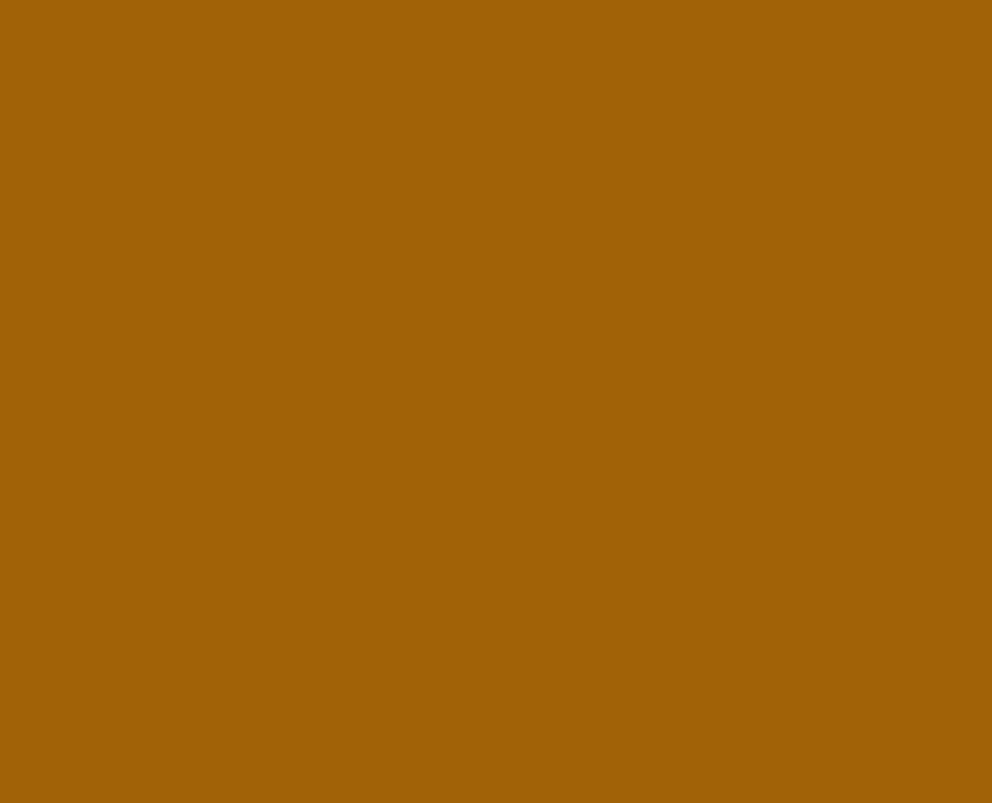
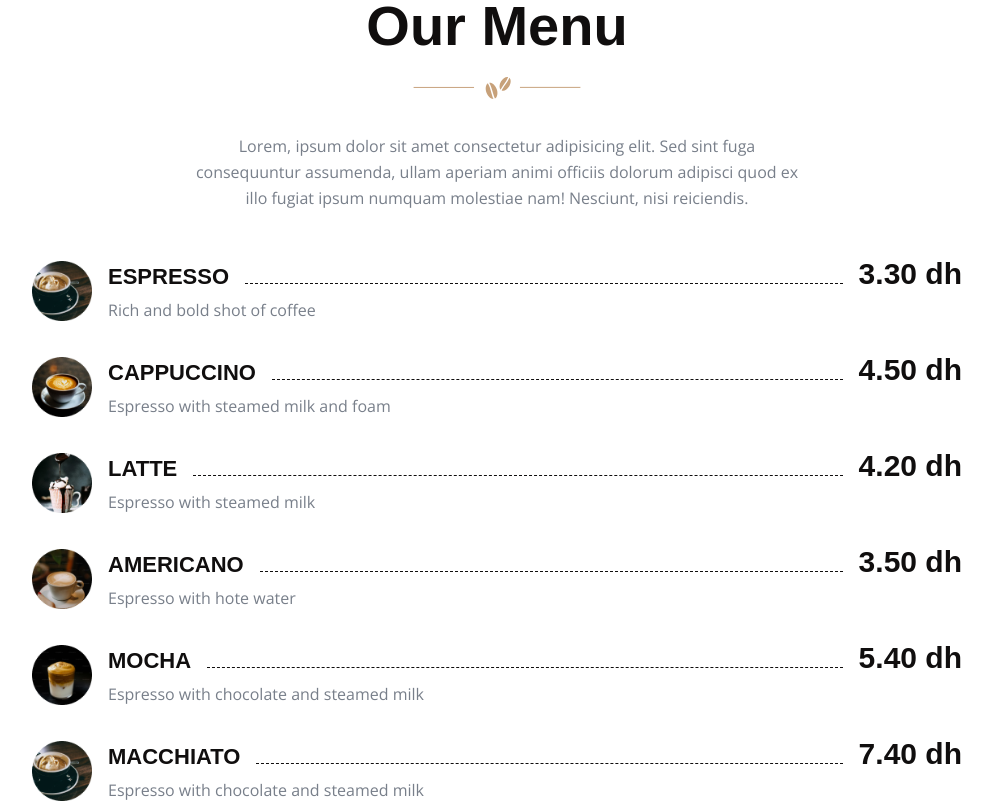
Before and after one commit to Fal-Hamza/coofeeshop, a Next.js app: page / in a window 1280 px wide. Shown: the part 4060-4863 px from the top of the page, without its empty margins (143-1135 px from the left). Built offline with nearby package versions, Linux system fonts and the light colour scheme; a web font is replaced by a local one.

Commit message:
menu section

```diff
--- a/app/page.jsx
+++ b/app/page.jsx
@@ -3,6 +3,7 @@
 import About from "@/components/About";
 import { Explore } from "@/components/Explore";
 import Hero from "@/components/Hero";
+import Menu from "@/components/Menu";
 // %%%%%%%%%%%%%%%%%%%%%%%%%%%%%%%%%%%%%
 import LocomotiveScroll from "locomotive-scroll";
 import { useEffect } from "react";
@@ -27,6 +28,9 @@
       <Explore />
 
       <About />
+
+      <Menu />
+
       {/* temporary div */}
       <div className="h-[4000px] bg-yellow-700"></div>
     </div>
--- /dev/null
+++ b/components/Menu.jsx
@@ -0,0 +1,109 @@
+import Separator from "./Separator";
+// componens
+import MenuItem from "./MenuItem";
+
+const menuItems = [
+  {
+    imgSrc: "/assets/menu/coffee-1.png",
+    name: "Espresso",
+    description: "Rich and bold shot of coffee",
+    price: 3.3,
+  },
+  {
+    imgSrc: "/assets/menu/coffee-2.png",
+    name: "Cappuccino",
+    description: "Espresso with steamed milk and foam",
+    price: 4.5,
+  },
+  {
+    imgSrc: "/assets/menu/coffee-3.png",
+    name: "Latte",
+    description: "Espresso with steamed milk ",
+    price: 4.2,
+  },
+  {
+    imgSrc: "/assets/menu/coffee-4.png",
+    name: "Americano",
+    description: "Espresso with hote water",
+    price: 3.5,
+  },
+  {
+    imgSrc: "/assets/menu/coffee-5.png",
+    name: "Mocha",
+    description: "Espresso with chocolate and steamed milk",
+    price: 5.4,
+  },
+  {
+    imgSrc: "/assets/menu/coffee-1.png",
+    name: "Macchiato",
+    description: "Espresso with chocolate and steamed milk",
+    price: 7.4,
+  },
+  {
+    imgSrc: "/assets/menu/coffee-2.png",
+    name: "Flat White",
+    description: "Espresso with chocolate and steamed milk",
+    price: 4.25,
+  },
+  {
+    imgSrc: "/assets/menu/coffee-3.png",
+    name: "Ice Coffee",
+    description: "Chilled coffee over ice",
+    price: 4.25,
+  },
+  {
+    imgSrc: "/assets/menu/coffee-4.png",
+    name: "Affogato",
+    description: "Espresso shot over vanilla ice cream",
+    price: 4.25,
+  },
+  {
+    imgSrc: "/assets/menu/coffee-5.png",
+    name: "Ieish Coffee",
+    description: ">Coffee with Irish Milk and Cream",
+    price: 4.25,
+  },
+];
+
+const Menu = () => {
+  return (
+    <section className="pt-12 pb-16 xl:pt-16 xl:pb-36">
+      <div className="container">
+        <div className=" flex flex-col gap-4 mb-12 xl:mb-24">
+          <h2 className="h2 text-center">Our Menu</h2>
+          <div className="mb-4">
+            <Separator bg="accent" />
+          </div>
+          <p className="text-center max-w-[620px] mx-auto">
+            Lorem, ipsum dolor sit amet consectetur adipisicing elit. Sed sint
+            fuga consequuntur assumenda, ullam aperiam animi officiis dolorum
+            adipisci quod ex illo fugiat ipsum numquam molestiae nam! Nesciunt,
+            nisi reiciendis.
+          </p>
+        </div>
+
+        {/* menu & button */}
+        <div className=" flex flex-col items-center gap-12 xl:gap-24">
+          {/* menu */}
+          <div className="w-full grid grid-cols-1 xl:grid-cols-2 gap-y-8 gap-x-16">
+            {menuItems.map((item, index) => {
+              const { name, description, price, imgSrc } = item;
+              return (
+                <MenuItem
+                  name={name}
+                  description={description}
+                  price={price}
+                  imgSrc={imgSrc}
+                  key={index}
+                />
+              );
+            })}
+          </div>
+          <button className="btn">View full Menu</button>
+        </div>
+      </div>
+    </section>
+  );
+};
+
+export default Menu;
--- /dev/null
+++ b/components/MenuItem.jsx
@@ -0,0 +1,37 @@
+import Image from "next/image";
+
+const MenuItem = ({ imgSrc, name, description, price }) => {
+  return (
+    <div className="flex items-center gap-4">
+      {/* img */}
+      <div className=" relative w-[60px] h-[60px] xl:w-[72px] xl:h-[72px] rounded-full">
+        <Image
+          src={imgSrc}
+          fill
+          alt=""
+          priority
+          quality={100}
+          className=" object-cover"
+        />
+      </div>
+      {/* text */}
+      <div className=" flex flex-col flex-1 gap-2">
+        <div className="flex justify-between gap-4 items-baseline">
+          {/* name */}
+          <p className=" uppercase font-primary font-semibold text-[22px] text-primary leading-none">
+            {name}
+          </p>
+          {/* border */}
+          <div className="flex-1 border-b border-dashed border-primary"></div>
+          {/* price */}
+          <p className=" leading-none font-primary font-semibold text-[30px] text-primary">
+            {price.toFixed(2)} <span>dh</span>
+          </p>
+        </div>
+        <p>{description}</p>
+      </div>
+    </div>
+  );
+};
+
+export default MenuItem;
--- /dev/null
+++ b/components/Testimonials.jsx
@@ -0,0 +1,20 @@
+//Import Swiper react Components
+import { Swiper, SwiperSlide } from "swiper/react";
+
+//import swiper style
+import "swiper/css";
+import "swiper/css/navigation";
+
+// import required modules
+import { Navigation } from "swiper/modules";
+
+//react Icons
+import { IoMdQuote } from "react-icons/io";
+
+// data
+
+const Testimonials = () => {
+  return <div>Testimonials</div>;
+};
+
+export default Testimonials;
```
